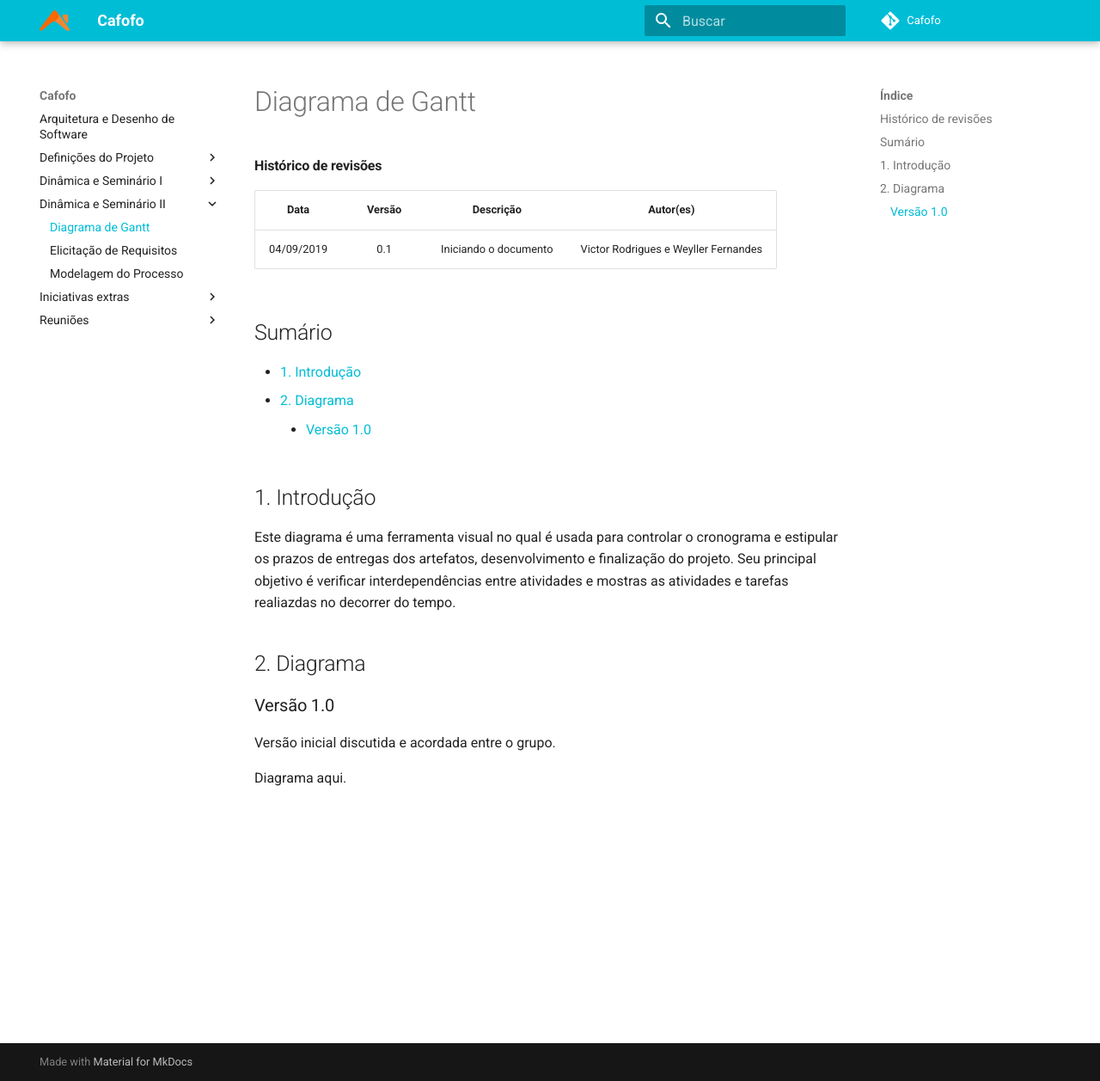
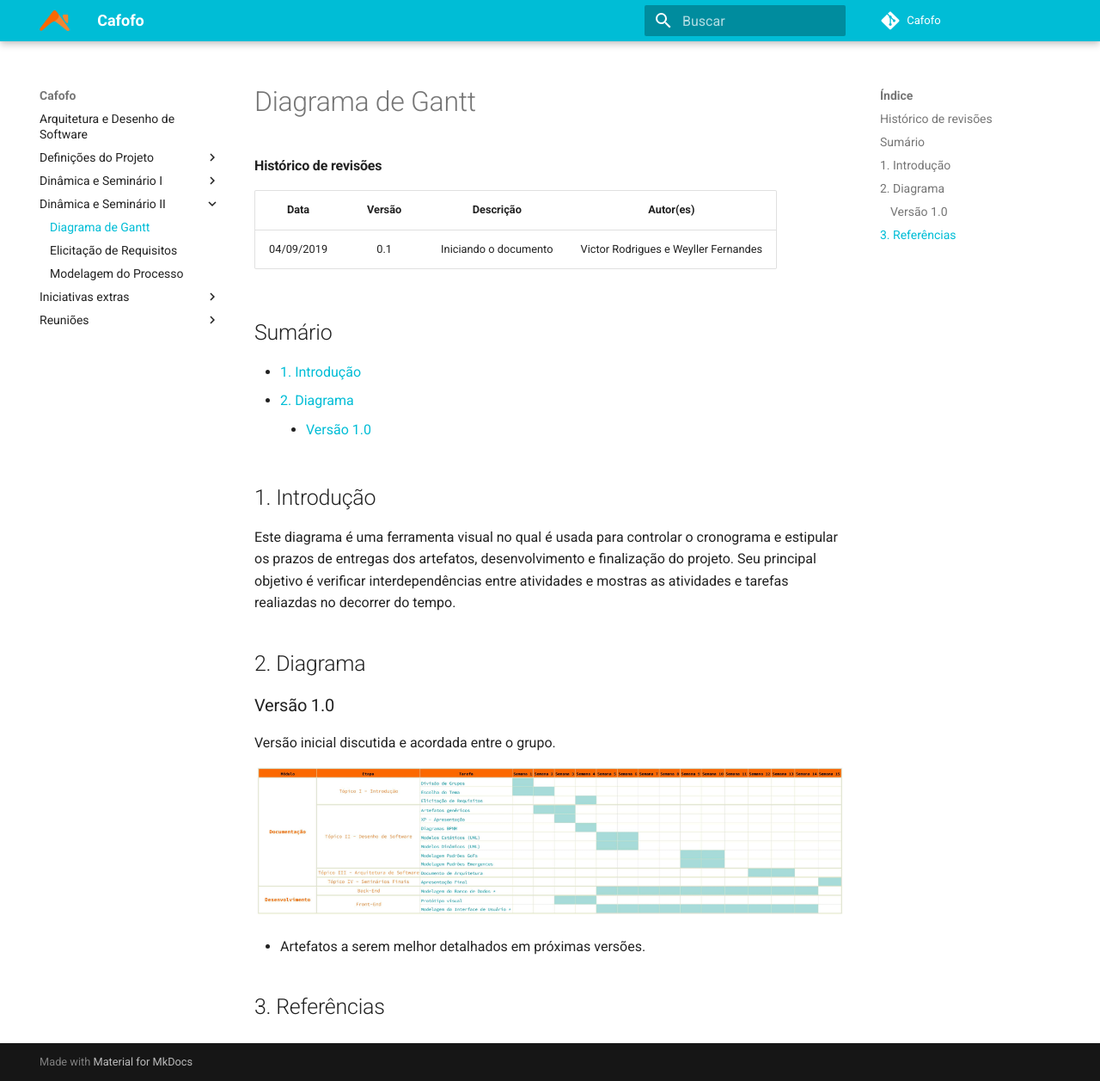
Before and after one commit to desenho-2019/Wiki, an MkDocs documentation site: the page built from docs/Dinâmica e Seminário II/Diagrama de Gantt.md, in a window 1280 px wide and 1257 px high. Shown: the whole window at 86% size. Built offline with MkDocs 1.6.1 and Material for MkDocs 9.7.7, drawn with Linux system fonts in a browser that asks for light colours.

Commit message:
Diagrama de Gantt 1.0
Co-authored-by: WeillerFernandes <weillerfernandes@gmail.com>

```diff
--- a/docs/Dinâmica e Seminário II/Diagrama de Gantt.md
+++ b/docs/Dinâmica e Seminário II/Diagrama de Gantt.md
@@ -20,4 +20,8 @@ Este diagrama é uma ferramenta visual no qual é usada para controlar o cronogr
 
 Versão inicial discutida e acordada entre o grupo.
 
-Diagrama aqui.
+![Teste](img/Diagrama_Gantt_V1.png)
+
+* Artefatos a serem melhor detalhados em próximas versões.
+
+## 3. Referências
```
Also changed, not shown: docs/Dinâmica e Seminário II/img/Diagrama_Gantt_V1.png (added).
